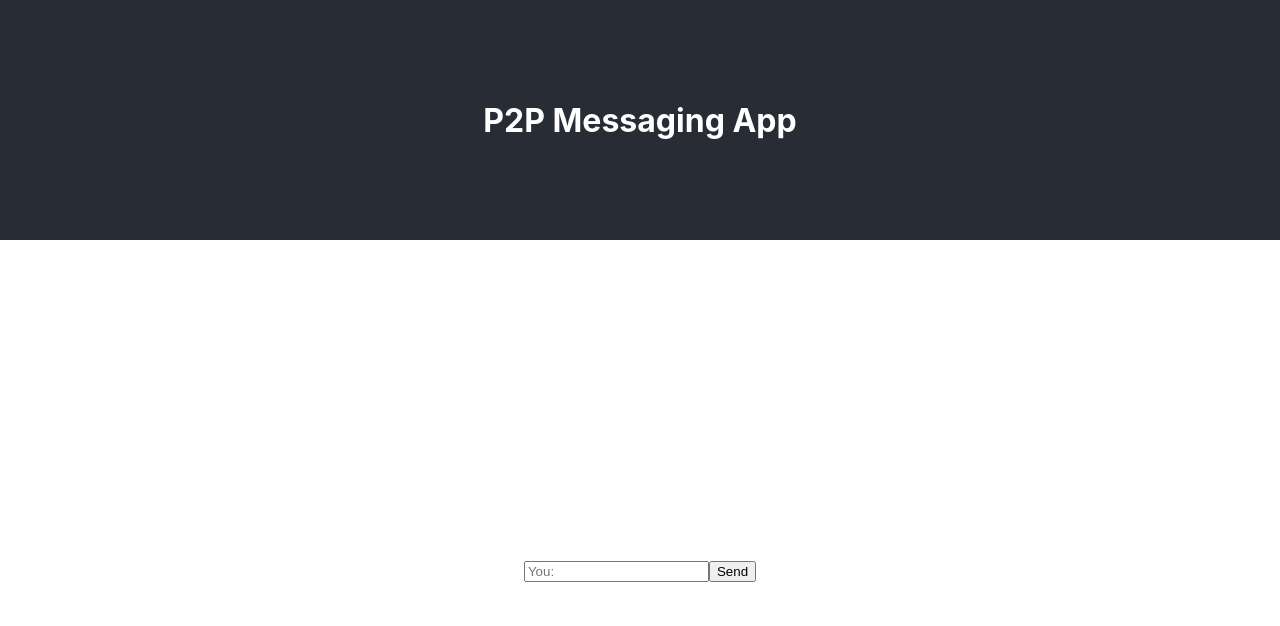
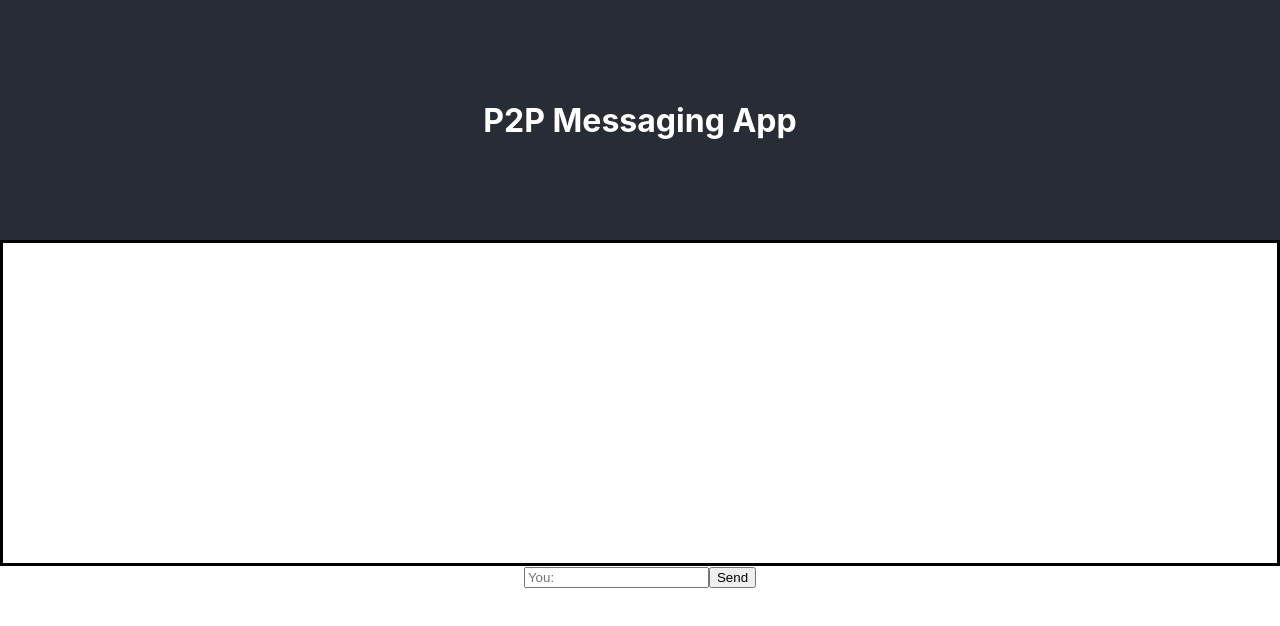
Before and after one commit to ItsIzakB/P2PMessaging, a React (Create React App) app in the folder p2pmessage-app/: page / in a window 1280 px wide. Shown: the top 626 px of the page. Built offline with nearby package versions, Linux system fonts and the light colour scheme.

Commit message:
chat window

```diff
--- a/p2pmessage-app/src/App.css
+++ b/p2pmessage-app/src/App.css
@@ -15,6 +15,7 @@
 }
 
 #chat-window {
+    border: 3px, solid black;
     height: 300px;
     overflow-y:scroll;
     padding: 10px;
```
